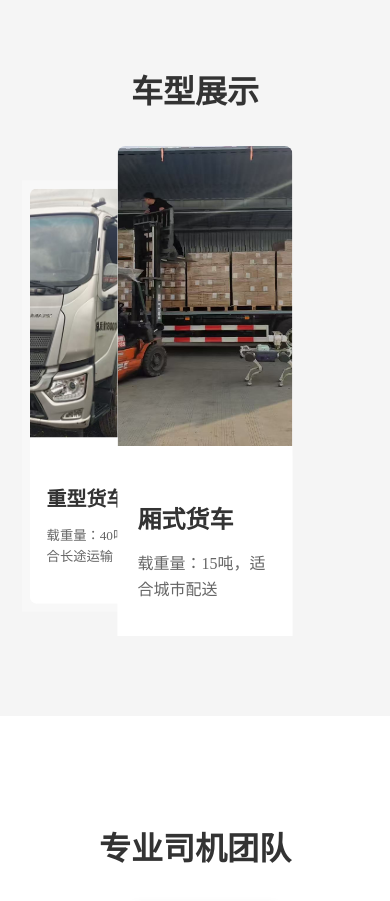
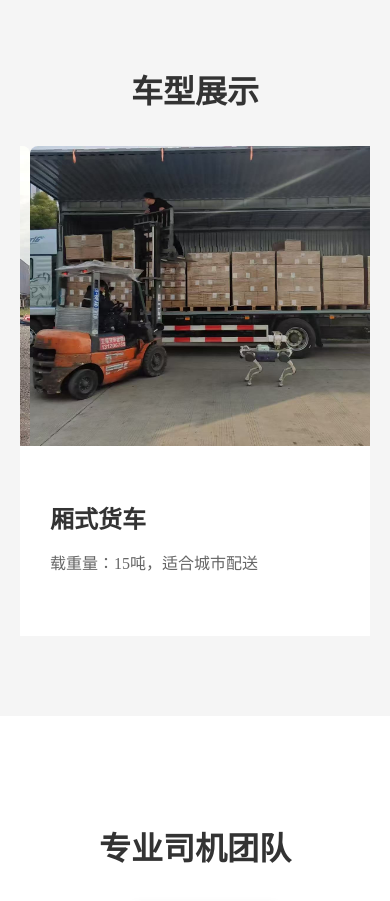
Before and after one commit to barry-wang-1/FengWuOfficial, a Vue app: page / in a window 390 px wide. Shown: the part 1500-2401 px from the top of the page. Built offline with nearby package versions, Linux system fonts and the light colour scheme.

Commit message:
chore: 车型展示移动端单图显示型展示移动端单图显示

```diff
--- a/src/components/Home/Home.css
+++ b/src/components/Home/Home.css
@@ -165,7 +165,6 @@
   }
   #vehicles .vehicle-card {
     width: 100%;
-    aspect-ratio: auto;
     height: auto;
   }
   #vehicles .vehicle-image {
@@ -175,7 +174,11 @@
   }
   #vehicles .vehicle-info {
     position: relative;
-    padding: 15px;
+    padding: 20px;
+    background: #fff;
+  }
+  #vehicles :deep(.el-carousel__arrow) {
+    transform: translateY(-50%);
   }
 }
 /* 司机团队响应式调整 */
--- a/src/components/Home/Home.js
+++ b/src/components/Home/Home.js
@@ -1,8 +1,23 @@
-import { ref } from 'vue'
+import { ref, onMounted, onUnmounted } from 'vue'
 
 export default {
   name: 'Home',
   setup() {
+
+    const isMobile = ref(window.innerWidth <= 768)
+
+    const handleResize = () => {
+      isMobile.value = window.innerWidth <= 768
+    }
+
+    onMounted(() => {
+      window.addEventListener('resize', handleResize)
+    })
+
+    onUnmounted(() => {
+      window.removeEventListener('resize', handleResize)
+    })
+
     // 车型数据
     const vehicles = ref([
       {
@@ -89,6 +104,7 @@ export default {
 
     // 在 return 中添加
     return {
+      isMobile,
       vehicles,
       drivers,
       videos,
--- a/src/components/Home/Home.template.html
+++ b/src/components/Home/Home.template.html
@@ -53,7 +53,10 @@
   <div class="section dark-bg" id="vehicles">
     <div class="content-container">
       <h2>车型展示</h2>
-      <el-carousel :interval="4000" type="card" height="500px">
+      <el-carousel
+        :interval="4000"
+        :type="isMobile ? '' : 'card'"
+        height="500px">
         <el-carousel-item v-for="(vehicle, index) in vehicles" :key="index">
           <div class="vehicle-card">
             <el-image :src="vehicle.image" fit="cover" class="vehicle-image" />
```
